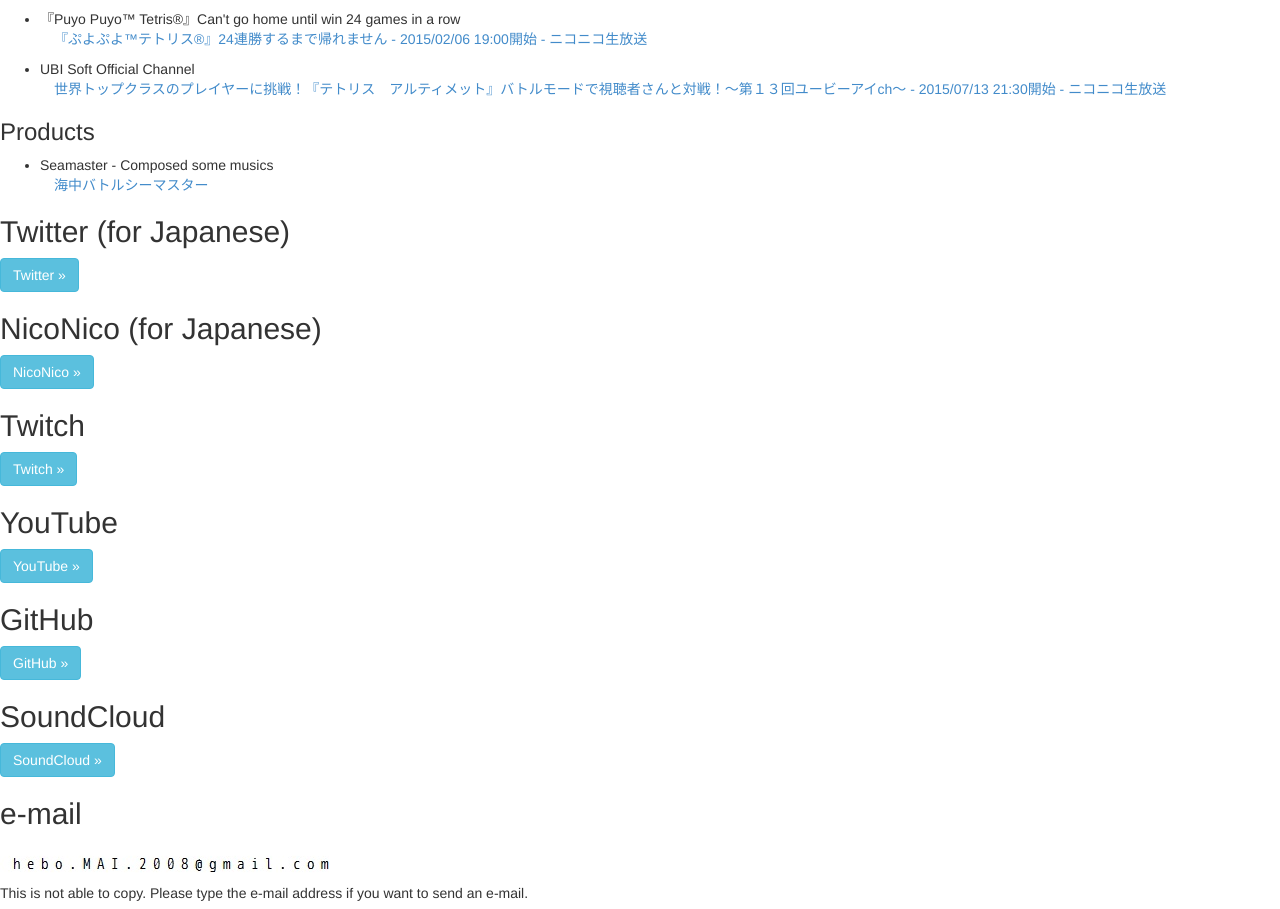
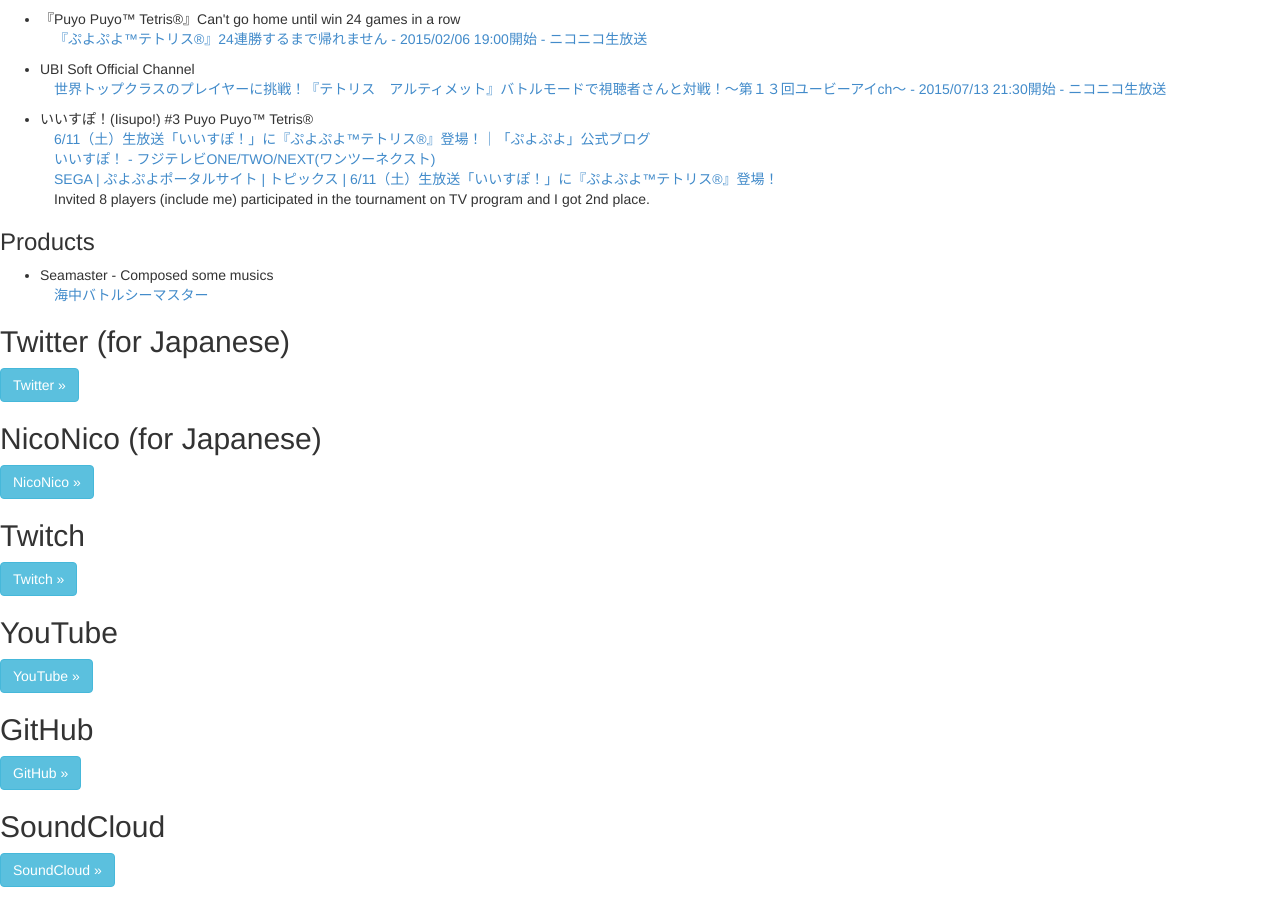
Before and after one commit to hebo-MAI/hebo-MAI.github.io, a plain HTML site: page profile_en.html in a window 1280 px wide. Shown: the part 1346-2255 px from the top of the page. Drawn offline with nearby package versions, Linux system fonts and the light colour scheme.

Commit message:
Add 'いいすぽ！'

```diff
--- a/profile_en.html
+++ b/profile_en.html
@@ -131,6 +131,13 @@
 				<p style="margin-left:1em">
 					<a href="http://live.nicovideo.jp/watch/lv227294261">世界トップクラスのプレイヤーに挑戦！『テトリス　アルティメット』バトルモードで視聴者さんと対戦！～第１３回ユービーアイch～ - 2015/07/13 21:30開始 - ニコニコ生放送</a>
 				</p>
+				<li>いいすぽ！(Iisupo!) #3 Puyo Puyo&trade; Tetris&reg;</li>
+				<p style="margin-left:1em">
+					<a href="http://ameblo.jp/puyo-sega/entry-12164644693.html">6/11（土）生放送「いいすぽ！」に『ぷよぷよ&trade;テトリス&reg;』登場！｜「ぷよぷよ」公式ブログ</a><br>
+					<a href="http://otn.fujitv.co.jp/b_hp/916200084.html">いいすぽ！ - フジテレビONE/TWO/NEXT(ワンツーネクスト)</a><br>
+					<a href="http://puyo.sega.jp/portal/topics/PuyoTetris/20160527_001049/">SEGA | ぷよぷよポータルサイト | トピックス | 6/11（土）生放送「いいすぽ！」に『ぷよぷよ&trade;テトリス&reg;』登場！</a><br>
+					Invited 8 players (include me) participated in the tournament on TV program and I got 2nd place.<br>
+				</p>
 			  	</ul>
 			  </div>
 
```
Also changed, not shown: profile.html (+7 -0 lines).
